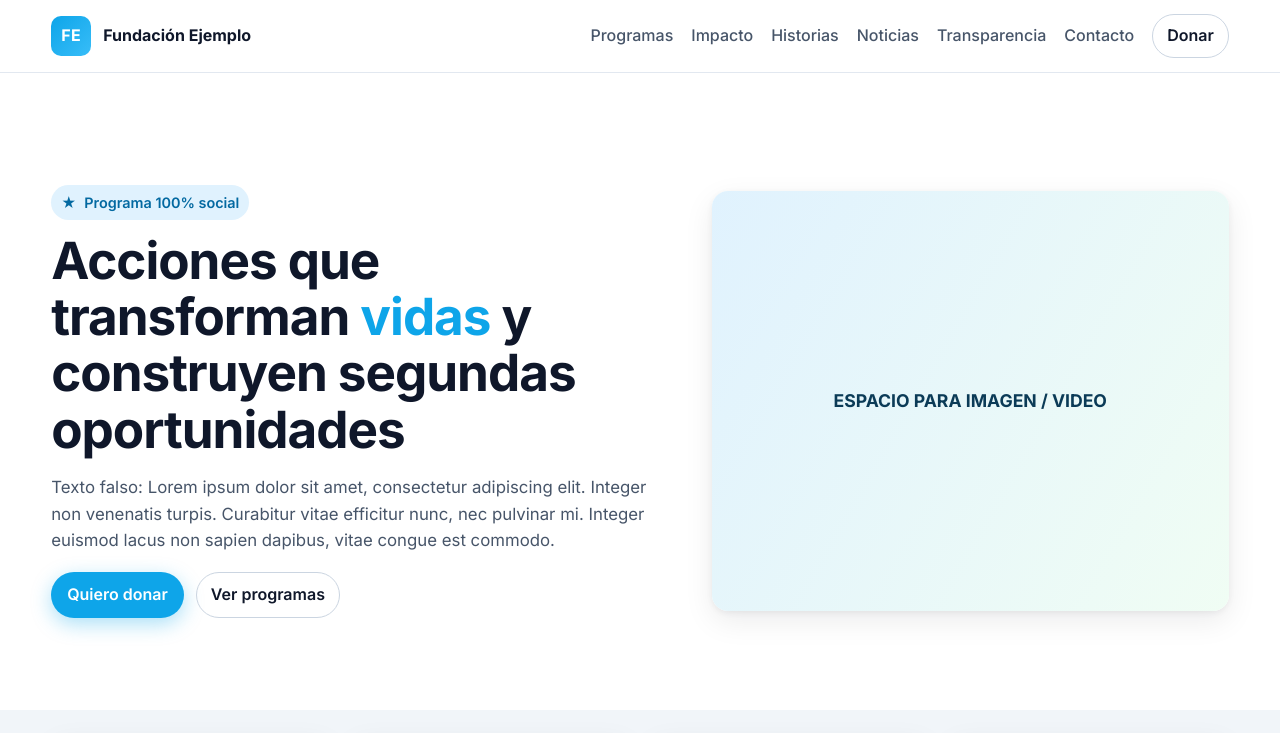
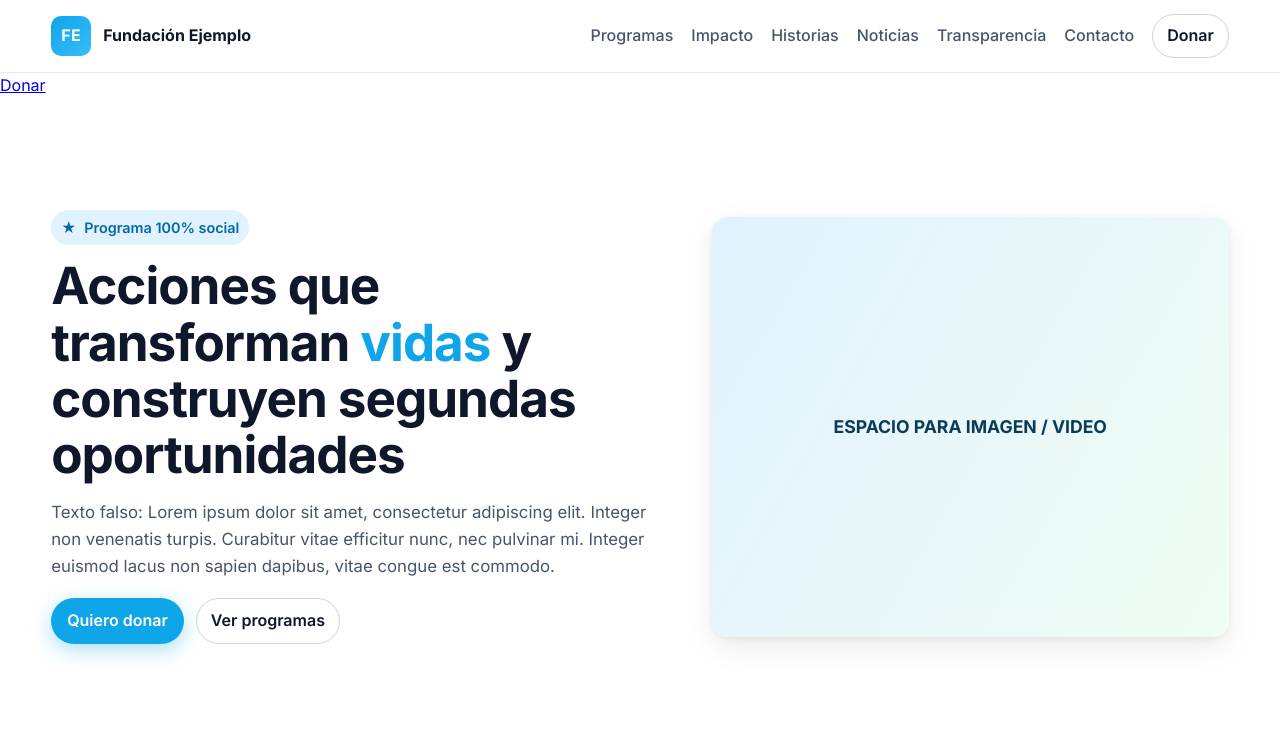
Before and after one commit to marquezz01/EJEMPLO1, a plain HTML site: page index.html in a window 1280 px wide. Shown: the top 733 px of the page. Drawn offline with Linux system fonts and the light colour scheme.

Commit message:
Update.html

```diff
--- a/index.html
+++ b/index.html
@@ -35,6 +35,11 @@
       </nav>
     </div>
   </header>
+
+  <!-- Botón de Donación Flotante -->
+<a href="https://portalpagos.davivienda.com/#/comercio/9492/Fundacion%20Accion%20Interna" class="donation-button" target="_blank">
+  Donar
+</a>
 
   <!-- HERO -->
   <section id="inicio" class="hero">
```
